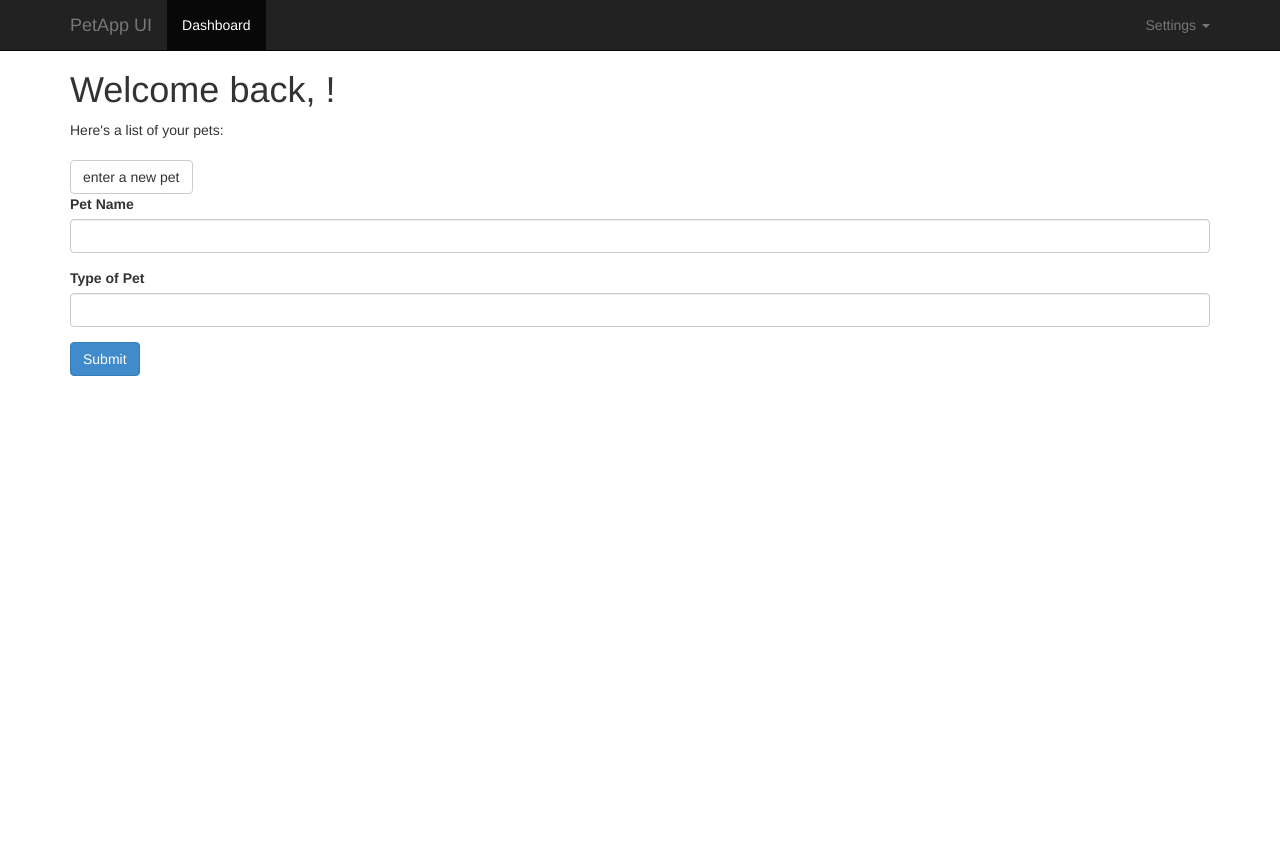
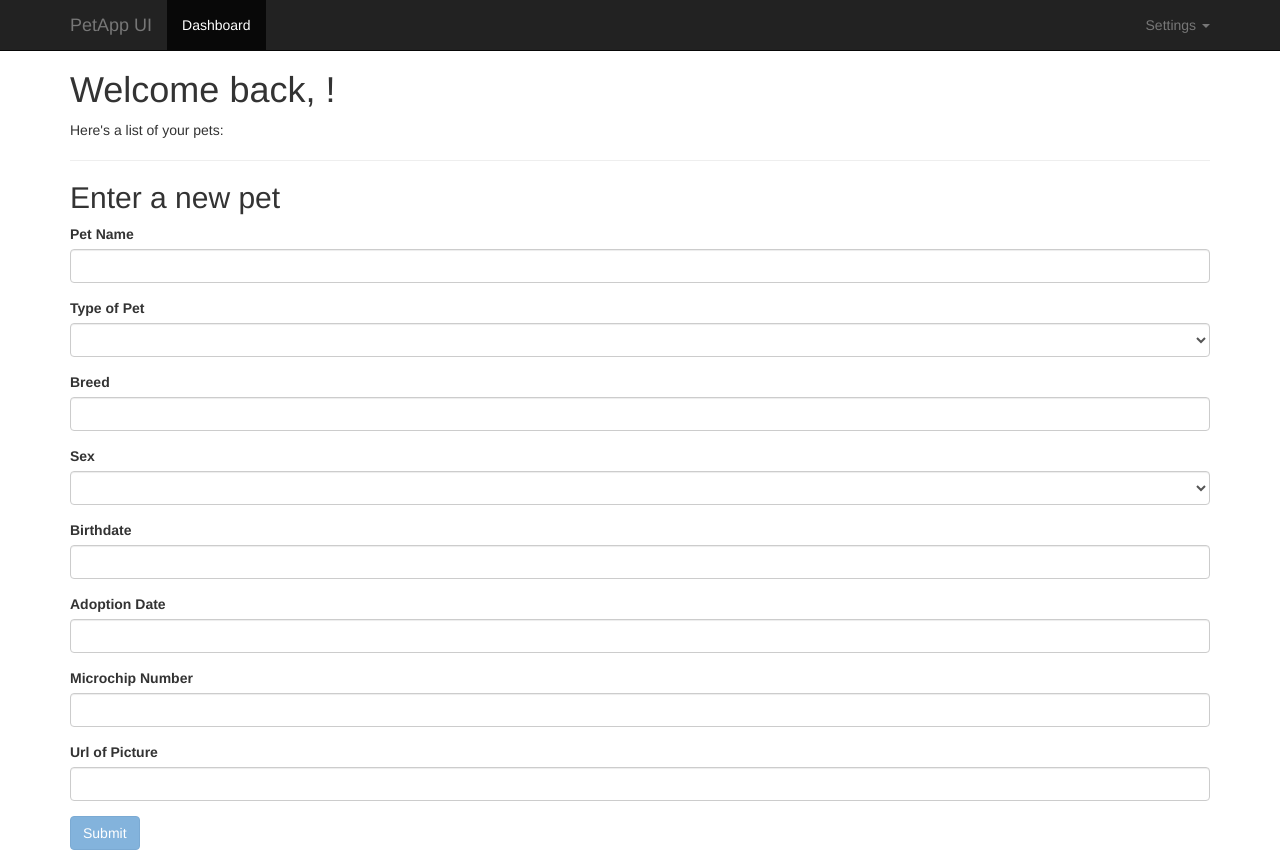
Before and after one commit to ShaynaCummings/PetNotes, a website: page index.html at #/dashboard in a window 1280 px wide. Before the commit the page ends 800 px from the top, so only its background shows below. Drawn offline with Linux system fonts and the light colour scheme; no server answers.

Commit message:
POSTs working with new form

```diff
--- a/js/constants.js
+++ b/js/constants.js
@@ -1,2 +1,3 @@
 angular.module('PetAppUI')
-    .constant('ServerUrl', 'https://petapp-api.herokuapp.com/');
+    .constant('ServerUrl', 'http://localhost:3000');
+    // .constant('ServerUrl', 'https://petapp-api.herokuapp.com');
--- a/js/controllers/pet.controller.js
+++ b/js/controllers/pet.controller.js
@@ -28,23 +28,18 @@ angular.module('PetAppUI').controller('PetCtrl', function($scope, $http, $routeP
     getUsers();
     getPets();
 
+    $scope.createPet = function(pet) {
+      var params = {
+          pet: pet
+      };
 
+      $http.post(ServerUrl + '/pets', params)
+        .success(function(response) {
+            $scope.pets.push(response);
+      });
 
-    // $scope.upsertPet = function(pet) {
-    //   var params = {
-    //       pet: pet
-    //   };
-
-    //   if (pet.id) {
-    //       $http.put(ServerUrl + '/pets/' + pet.id, params);
-    //   } else {
-    //       $http.post(ServerUrl + '/pets', params).success(function(response) {
-    //           $scope.pets.push(response);
-    //       });
-    //   }
-
-    //   $scope.pet = {};
-    // };
+      $scope.pet = {};
+    };
 
     // });
 
--- a/templates/dashboard.html
+++ b/templates/dashboard.html
@@ -11,14 +11,16 @@
 
     <!-- <a class="btn btn-default" ng-click="createPet()">add a new pet</a> -->
     </div>
-</div>
+<!-- </div> -->
 
-  <div ng-controller="ModalCtrl" class="container">
+  <hr />
+  <h2> Enter a new pet </h2>
+  <!-- <div ng-controller="ModalCtrl" class="container"> -->
 
-  <button ng-click="toggleModal()" class="btn btn-default">enter a new pet</button>
+  <!-- <button ng-click="toggleModal()" class="btn btn-default">enter a new pet</button> -->
 
-  <modal title="Login form" visible="showModal">
-    <form role="form" name="createPetForm" ng-submit="upsertPet(user)" novalidate>
+  <!-- <modal title="Create Pet" visible="showModal"> -->
+    <form role="form" name="createPetForm" ng-submit="createPet(pet)" novalidate>
         <div class="form-group">
             <label for="name">Pet Name</label>
             <input type="text" class="form-control" id="name" ng-model="pet.name" required>
@@ -26,10 +28,56 @@
 
         <div class="form-group">
             <label for="category">Type of Pet</label>
-            <input type="text" class="form-control" id="category" ng-model="pet.category" required>
+            <select class="form-control" id="category" ng-model="pet.category" required>
+                <option value="cat">Cat</option>
+                <option value="dog">Dog</option>
+                <option value="bird">Bird</option>
+                <option value="rabbit">Rabbit</option>
+                <option value="ferret">Ferret</option>
+                <option value="reptile">Reptile</option>
+                <option value="exotic">Exotic or Rodent</option>
+                <option value="horse">Horse</option>
+                <option value="farm_animal">Farm Animal</option>
+                <option value="fish">Fish</option>
+                <option value="invertebrate">Invertebrate</option>
+            </select>
+        </div>
+
+        <div class="form-group">
+            <label for="breed">Breed</label>
+            <input type="text" class="form-control" id="breed" ng-model="pet.breed">
+        </div>
+
+        <div class="form-group">
+            <label for="sex">Sex</label>
+            <select class="form-control" id="sex" ng-model="pet.sex">
+                <option value="female">Female</option>
+                <option value="male">Male</option>
+                <option value="unknown">Unknown</option>
+            </select>
+        </div>
+
+        <div class="form-group">
+            <label for="birthdate">Birthdate</label>
+            <input type="text" class="form-control" id="birthdate" ng-model="pet.birthdate">
+        </div>
+
+        <div class="form-group">
+            <label for="adoption_date">Adoption Date</label>
+            <input type="text" class="form-control" id="adoption_date" ng-model="pet.adoption_date">
+        </div>
+
+        <div class="form-group">
+            <label for="microchip_number">Microchip Number</label>
+            <input type="text" class="form-control" id="microchip_number" ng-model="pet.microchip_number">
+        </div>
+
+        <div class="form-group">
+            <label for="picture_url">Url of Picture</label>
+            <input type="text" class="form-control" id="picture_url" ng-model="pet.picture_url">
         </div>
 
         <button type="submit" class="btn btn-primary" ng-disabled="createPetForm.$invalid">Submit</button>
     </form>
-  </modal>
+  <!-- </modal> -->
 </div>
```
